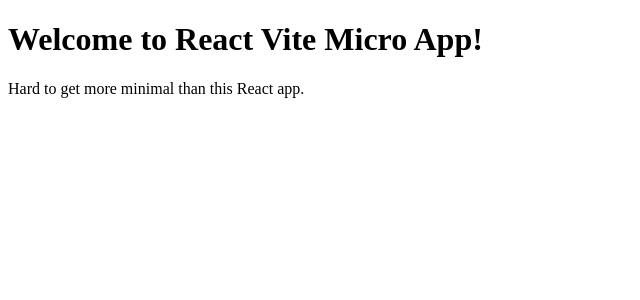
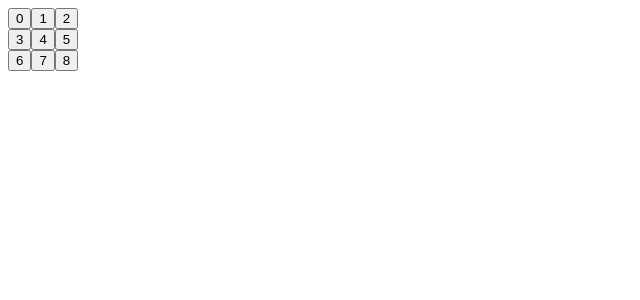
Before and after one commit to dhruv-1108/tic-tac-toe, a React (Vite) app: page / in a window 1280 px wide. Shown: the top 300 px of the page, without its empty margins (0-640 px from the left). Built offline with nearby package versions, Linux system fonts and the light colour scheme.

Commit message:
Added Board and Sqaure components

```diff
--- a/src/App.jsx
+++ b/src/App.jsx
@@ -1,8 +1,8 @@
 import React from "react";
+import Board from "./components/Board";
 
 export default () => (
   <>
-    <h1>Welcome to React Vite Micro App!</h1>
-    <p>Hard to get more minimal than this React app.</p>
+    <Board />
   </>
 );
--- /dev/null
+++ b/src/components/Board.jsx
@@ -0,0 +1,26 @@
+import React from 'react';
+import Square from './Square';
+
+const Board = () => {
+  return (
+    <div>
+        <div>
+            <Square value = {0} />
+            <Square value = {1} />
+            <Square value = {2} />
+        </div>
+        <div>
+            <Square value = {3} />
+            <Square value = {4} />
+            <Square value = {5} />
+        </div>
+        <div>
+            <Square value = {6} />
+            <Square value = {7} />
+            <Square value = {8} />
+        </div>
+    </div>
+  )
+}
+
+export default Board
--- /dev/null
+++ b/src/components/Square.jsx
@@ -0,0 +1,9 @@
+import React from 'react'
+
+const Square = (props) => {
+  return (
+    <button type = "button" >{ props.value }</button>
+  )
+}
+
+export default Square
```
